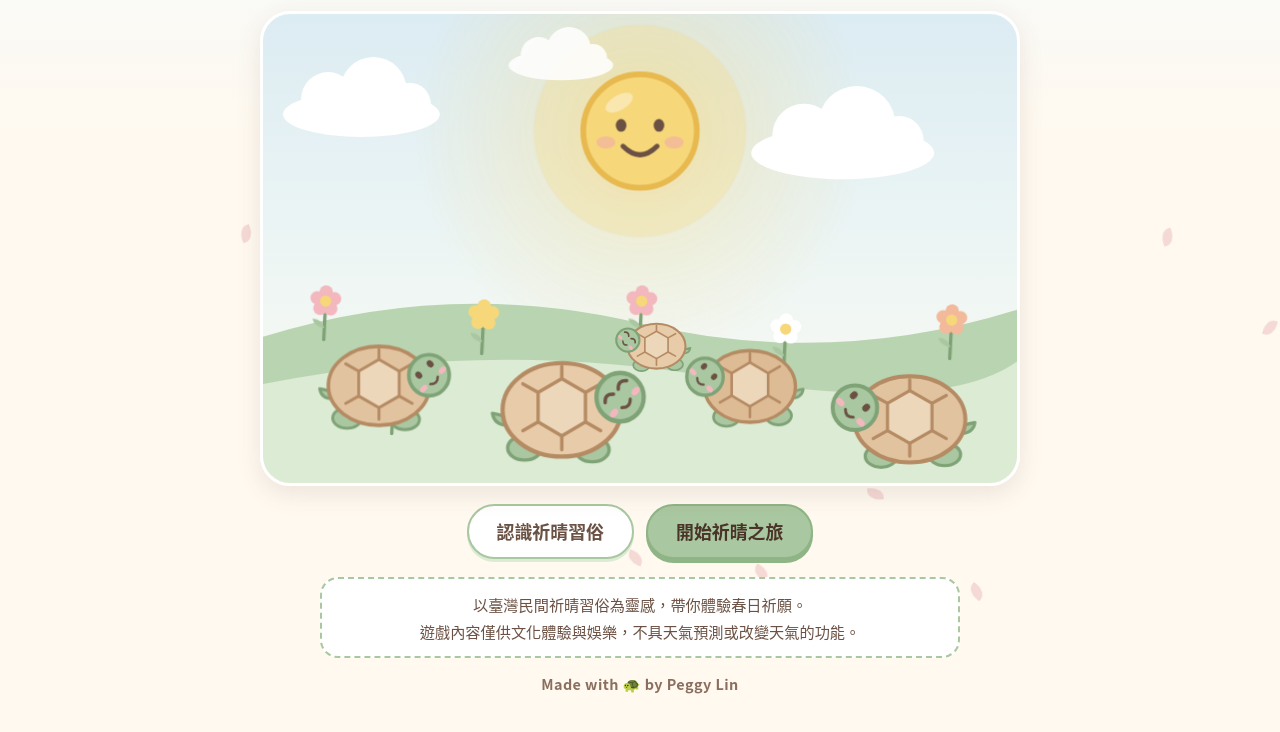
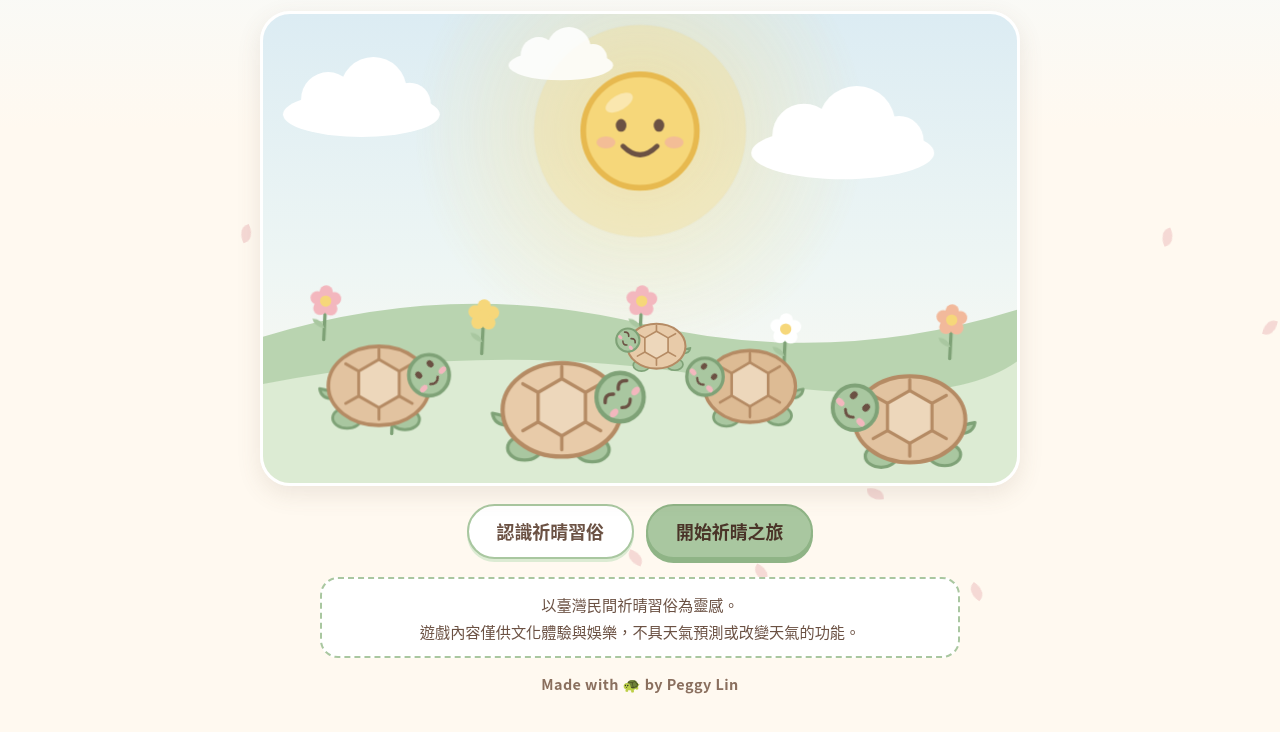
Before and after one commit to peggy960022-prog/Sunny-turtle-wish, a plain HTML site: page index.html in a window 1280 px wide. Shown: the part 132-864 px from the top of the page. Drawn offline with Linux system fonts and the light colour scheme; a web font is replaced by a local one.

Commit message:
Remove extra text from note paragraph in index.html

```diff
--- a/index.html
+++ b/index.html
@@ -368,7 +368,7 @@ svg[data-aim]{overflow:visible}
         <button type="button" class="btn secondary big" id="btnIntro">認識祈晴習俗</button>
         <button type="button" class="btn primary big" id="btnStart">開始祈晴之旅</button>
       </div>
-      <p class="note">以臺灣民間祈晴習俗為靈感，帶你體驗春日祈願。<br>遊戲內容僅供文化體驗與娛樂，不具天氣預測或改變天氣的功能。</p>
+      <p class="note">以臺灣民間祈晴習俗為靈感。<br>遊戲內容僅供文化體驗與娛樂，不具天氣預測或改變天氣的功能。</p>
       <p class="credit">Made with 🐢 by Peggy Lin</p>
     </section>
 
```
